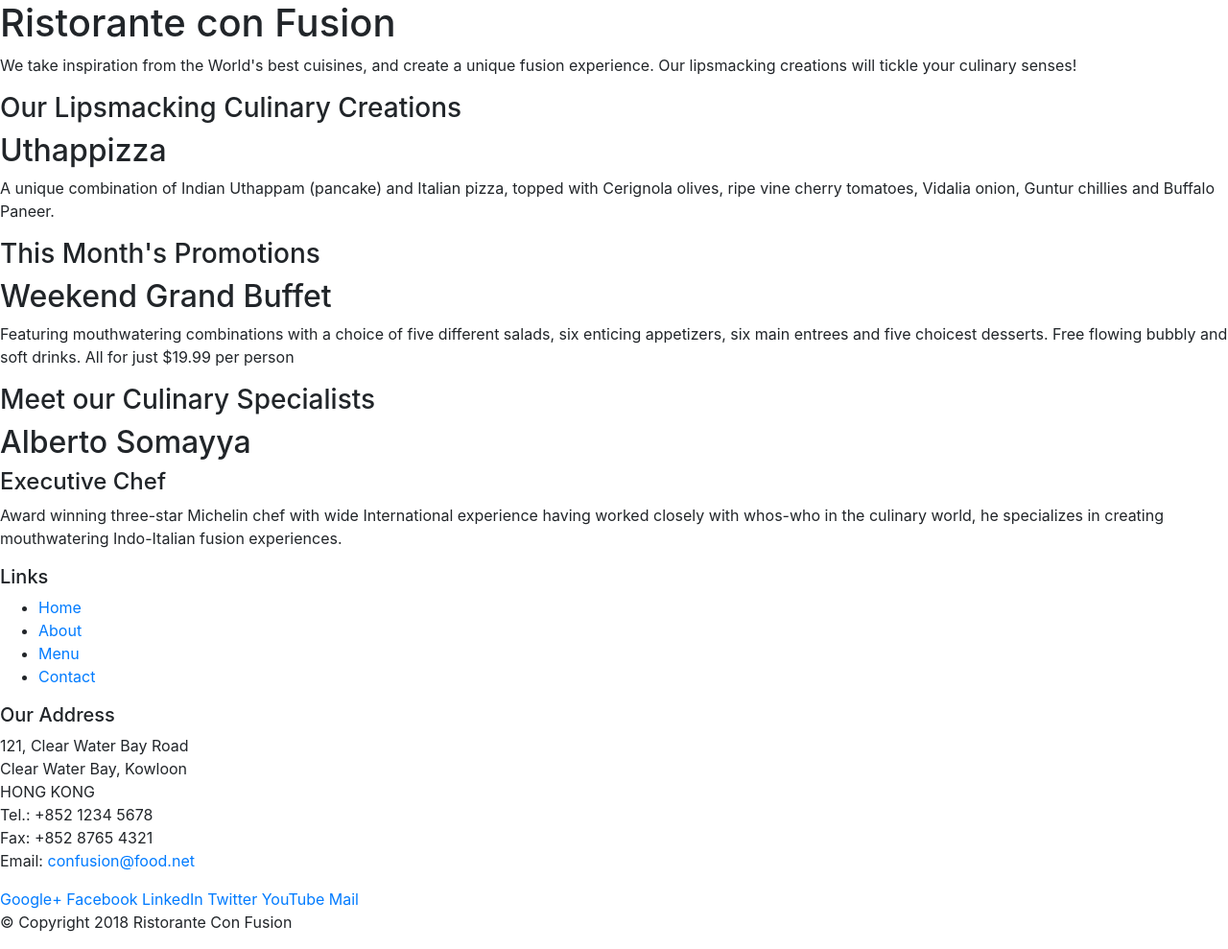
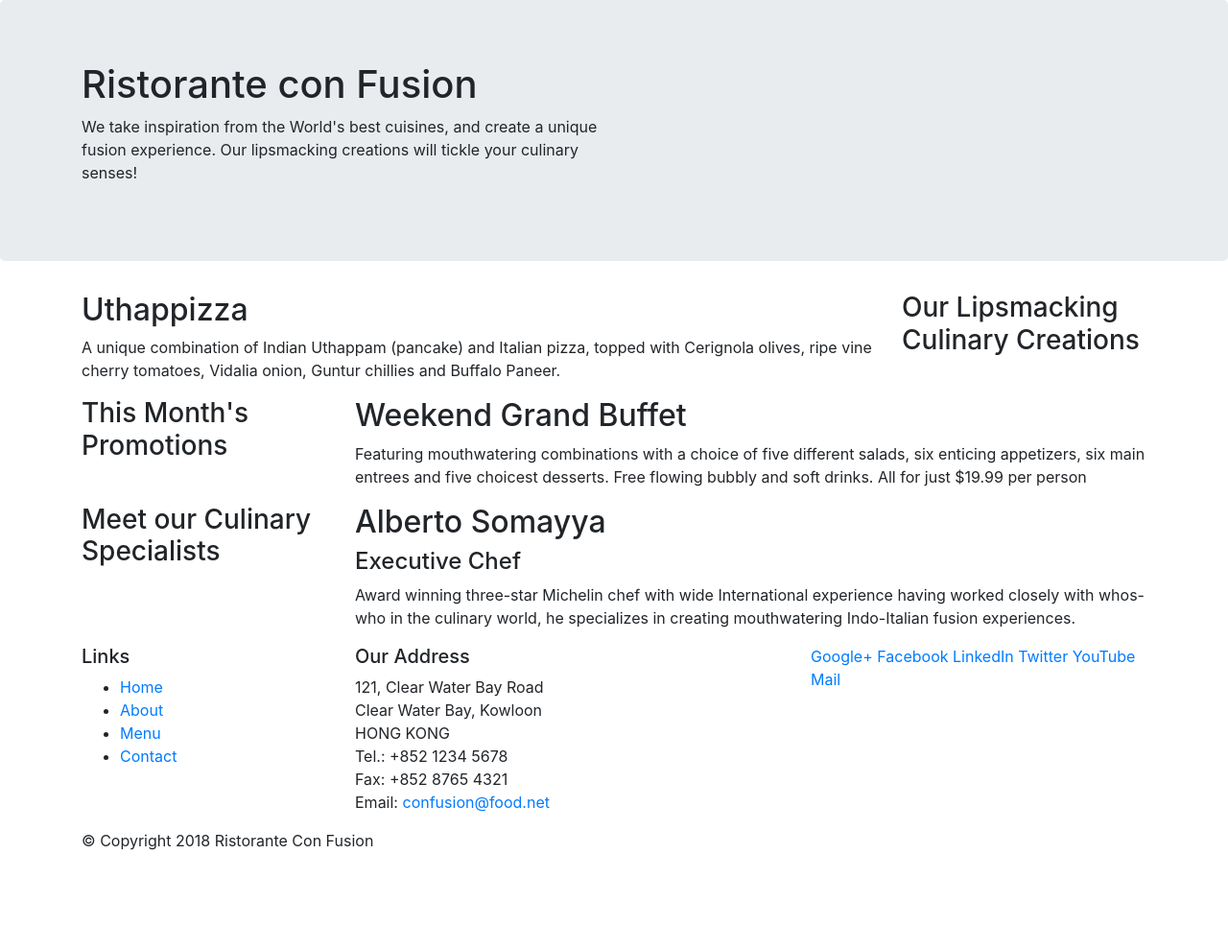
Before and after one commit to gulzerr/learn-bootstrap, a website: page index.html in a window 1280 px wide. Shown: the whole page at 96% size. After the commit the page ends 904 px from the top, so only its background shows below. Drawn offline with nearby package versions, Linux system fonts and the light colour scheme.

Commit message:
grid system

```diff
--- a/index.html
+++ b/index.html
@@ -13,26 +13,27 @@
 
 <body>
 
-    <header>
-        <div>
-            <div>
-                <div>
+    <header class="jumbotron">
+        <div class="container">
+            <div class="row">
+                <div class="col-12 col-sm-6">
                     <h1>Ristorante con Fusion</h1>
                     <p>We take inspiration from the World's best cuisines, and create a unique fusion experience. Our
                         lipsmacking creations will tickle your culinary senses!</p>
                 </div>
-                <div>
+                <div class="col-12 col-sm">
+                    <!-- ADD ANYTHING YOU WANT -->
                 </div>
             </div>
         </div>
     </header>
 
-    <div>
-        <div>
-            <div>
+    <div class="container">
+        <div class="row">
+            <div class="col-12 col-sm-4 order-sm-last col-md-3">
                 <h3>Our Lipsmacking Culinary Creations</h3>
             </div>
-            <div>
+            <div class="col col-sm order-sm-first col-md">
                 <h2>Uthappizza</h2>
                 <p>A unique combination of Indian Uthappam (pancake) and Italian pizza, topped with Cerignola olives,
                     ripe vine cherry tomatoes, Vidalia onion, Guntur chillies and Buffalo Paneer.</p>
@@ -40,11 +41,11 @@
         </div>
 
 
-        <div>
-            <div>
+        <div class="row">
+            <div class="col-12 col-sm-4 col-md-3">
                 <h3>This Month's Promotions</h3>
             </div>
-            <div>
+            <div class="col col-sm col-md">
                 <h2>Weekend Grand Buffet</h2>
                 <p>Featuring mouthwatering combinations with a choice of five different salads, six enticing appetizers,
                     six main entrees and five choicest desserts. Free flowing bubbly and soft drinks. All for just
@@ -52,11 +53,11 @@
             </div>
         </div>
 
-        <div>
-            <div>
+        <div class="row">
+            <div class="col-12 col-sm-4 col-md-3">
                 <h3>Meet our Culinary Specialists</h3>
             </div>
-            <div>
+            <div class="col col-sm col-md">
                 <h2>Alberto Somayya</h2>
                 <h4>Executive Chef</h4>
                 <p>Award winning three-star Michelin chef with wide International experience having worked closely with
@@ -67,9 +68,9 @@
     </div>
 
     <footer>
-        <div>
-            <div>
-                <div>
+        <div class="container">
+            <div class="row">
+                <div class="col-4 col-sm-3">
                     <h5>Links</h5>
                     <ul>
                         <li><a href="#">Home</a></li>
@@ -78,7 +79,7 @@
                         <li><a href="#">Contact</a></li>
                     </ul>
                 </div>
-                <div>
+                <div class="col-7 col-sm-5">
                     <h5>Our Address</h5>
                     <address>
                         121, Clear Water Bay Road<br>
@@ -89,7 +90,7 @@
                         Email: <a href="mailto:confusion@food.net">confusion@food.net</a>
                     </address>
                 </div>
-                <div>
+                <div class="col-12 col-sm-4">
                     <div>
                         <a href="http://google.com/+">Google+</a>
                         <a href="http://www.facebook.com/profile.php?id=">Facebook</a>
@@ -100,8 +101,8 @@
                     </div>
                 </div>
             </div>
-            <div>
-                <div>
+            <div class="row">
+                <div class="col-auto">
                     <p>© Copyright 2018 Ristorante Con Fusion</p>
                 </div>
             </div>
```
Also changed, not shown: 1 other file.
